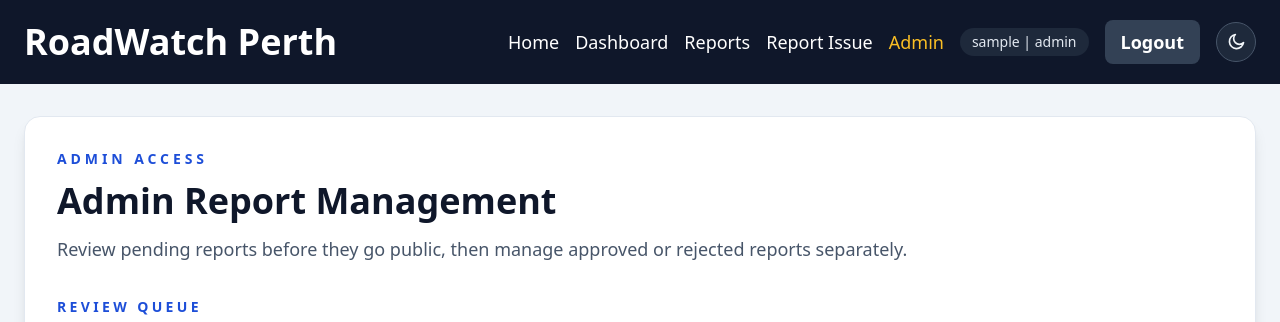
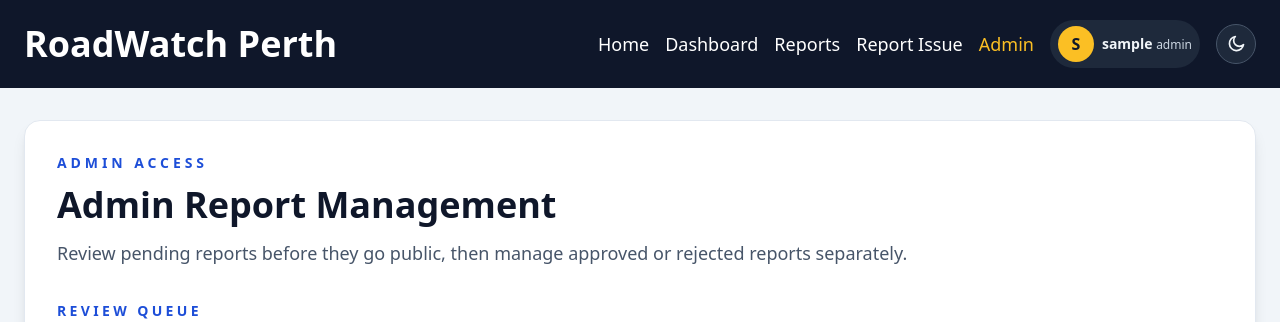
Before and after one commit to diptadg/roadwatch-perth, a Flask app: page /admin/ in a window 1280 px wide. Shown: the top 322 px of the page. Run offline with Flask 3, Linux system fonts and the light colour scheme; a user stored in the database is signed in; tables that the repository leaves empty hold one stand-in row (values such as "Sample post"); grey boxes marked "Sample" are stand-in pictures; some libraries are stand-ins or nearby versions.

Commit message:
chnaged username to user profile icon with user dropdown menu

```diff
--- a/templates/base.html
+++ b/templates/base.html
@@ -41,14 +41,28 @@
         <a href="{{ url_for('admin.admin_panel') }}"
           class="{% if request.endpoint == 'admin.admin_panel' %}text-amber-400{% else %}hover:text-amber-400{% endif %}">Admin</a>
         {% endif %}
-        <span class="rounded-full bg-slate-800 px-3 py-1 text-sm text-slate-200">
-          {{ current_user.username }}{% if current_user.is_admin %} | admin{% endif %}
-        </span>
-        <form method="post" action="{{ url_for('auth.logout') }}">
-          <input type="hidden" name="csrf_token" value="{{ csrf_token() }}">
-          <button type="submit"
-            class="rounded-lg bg-slate-700 px-4 py-2 font-semibold text-white hover:bg-slate-600">Logout</button>
-        </form>
+        <div id="account-menu" class="group relative">
+          <button id="account-menu-button" type="button"
+            class="flex items-center gap-2 rounded-full bg-slate-800 px-2 py-1.5 text-sm font-semibold text-slate-100 hover:bg-slate-700 focus:outline-none focus:ring-2 focus:ring-amber-400"
+            aria-haspopup="true" aria-expanded="false">
+            <span class="flex h-9 w-9 items-center justify-center rounded-full bg-amber-400 text-base font-bold uppercase text-slate-900">
+              {{ current_user.username[:1] }}
+            </span>
+            <span class="max-w-[10rem] truncate text-left">
+              {{ current_user.username }}{% if current_user.is_admin %} <span class="text-xs font-medium text-slate-300">admin</span>{% endif %}
+            </span>
+          </button>
+          <div id="account-menu-panel"
+            class="absolute right-0 top-full z-[70] mt-2 hidden w-56 overflow-hidden rounded-xl border border-slate-200 bg-white py-2 text-sm text-slate-700 shadow-xl group-hover:block dark:border-slate-700 dark:bg-slate-800 dark:text-slate-200">
+            <a href="{{ url_for('auth.profile') }}" class="block px-4 py-2 no-underline hover:bg-slate-100 dark:hover:bg-slate-700">View Profile</a>
+            <a href="{{ url_for('auth.change_password') }}" class="block px-4 py-2 no-underline hover:bg-slate-100 dark:hover:bg-slate-700">Change Password</a>
+            <a href="{{ url_for('reports.list_reports', mine='1') }}" class="block px-4 py-2 no-underline hover:bg-slate-100 dark:hover:bg-slate-700">My Reports</a>
+            <form method="post" action="{{ url_for('auth.logout') }}" class="border-t border-slate-200 dark:border-slate-700">
+              <input type="hidden" name="csrf_token" value="{{ csrf_token() }}">
+              <button type="submit" class="block w-full px-4 py-2 text-left text-red-600 hover:bg-red-50 dark:text-red-300 dark:hover:bg-red-900">Logout</button>
+            </form>
+          </div>
+        </div>
         {% else %}
         <a href="{{ url_for('auth.login') }}"
           class="{% if request.endpoint == 'auth.login' %}text-amber-400{% else %}rounded-lg bg-blue-500 dark:bg-blue-600 px-5 py-2.5 font-semibold text-white no-underline hover:bg-blue-600{% endif %}">Login</a>
@@ -97,6 +111,8 @@
       const themeToggle = document.getElementById('theme-toggle');
       const moonIcon = document.getElementById('theme-icon-moon');
       const sunIcon = document.getElementById('theme-icon-sun');
+      const accountMenuButton = document.getElementById('account-menu-button');
+      const accountMenuPanel = document.getElementById('account-menu-panel');
 
       function updateThemeToggle() {
         const isDark = document.documentElement.classList.contains('dark');
@@ -134,6 +150,30 @@
       }
       updateThemeToggle();
       applyChartTheme();
+
+      function closeAccountMenu() {
+        if (!accountMenuButton || !accountMenuPanel) return;
+        accountMenuPanel.classList.add('hidden');
+        accountMenuButton.setAttribute('aria-expanded', 'false');
+      }
+
+      if (accountMenuButton && accountMenuPanel) {
+        accountMenuButton.addEventListener('click', function (event) {
+          event.stopPropagation();
+          const isOpen = !accountMenuPanel.classList.contains('hidden');
+          accountMenuPanel.classList.toggle('hidden', isOpen);
+          accountMenuButton.setAttribute('aria-expanded', isOpen ? 'false' : 'true');
+        });
+
+        accountMenuPanel.addEventListener('click', function (event) {
+          event.stopPropagation();
+        });
+
+        document.addEventListener('click', closeAccountMenu);
+        document.addEventListener('keydown', function (event) {
+          if (event.key === 'Escape') closeAccountMenu();
+        });
+      }
 
       const palettes = {
         success: 'border-green-200 bg-green-50 dark:bg-green-950 text-green-800 dark:text-green-200',
```
